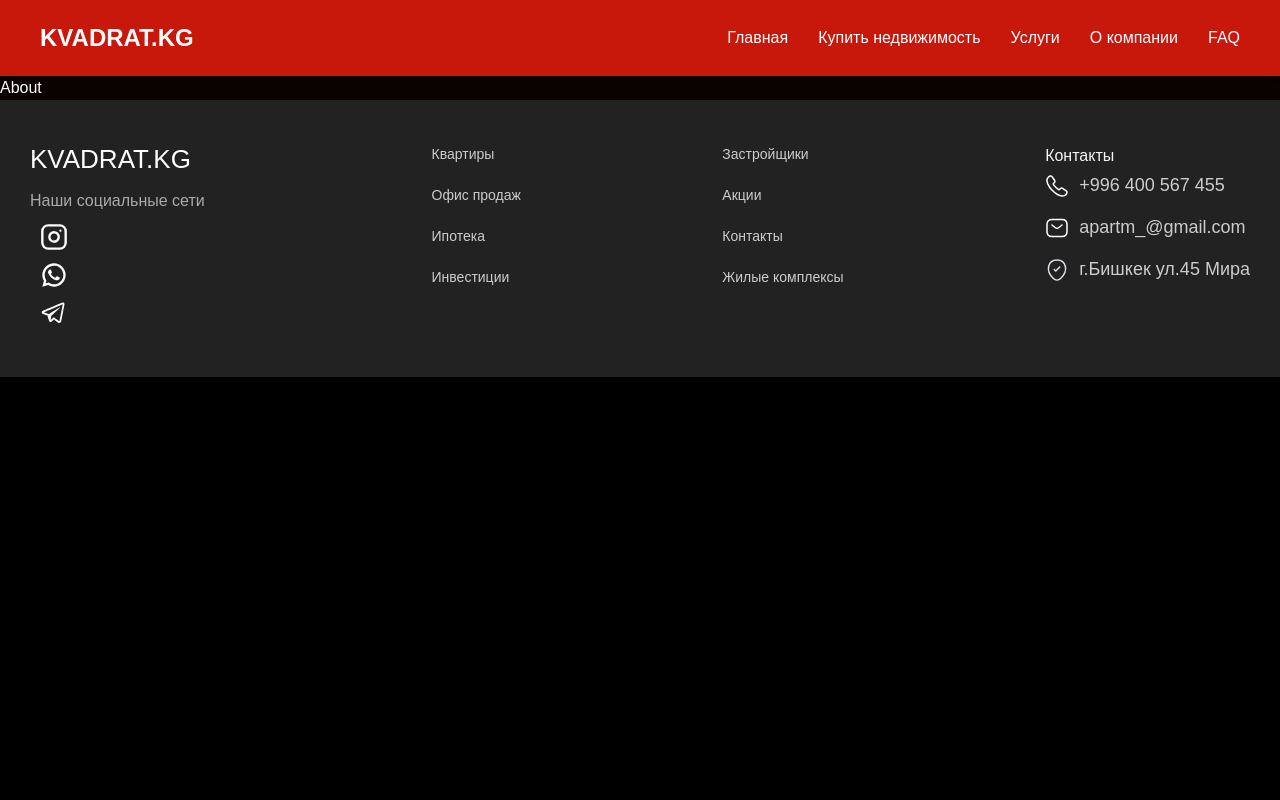
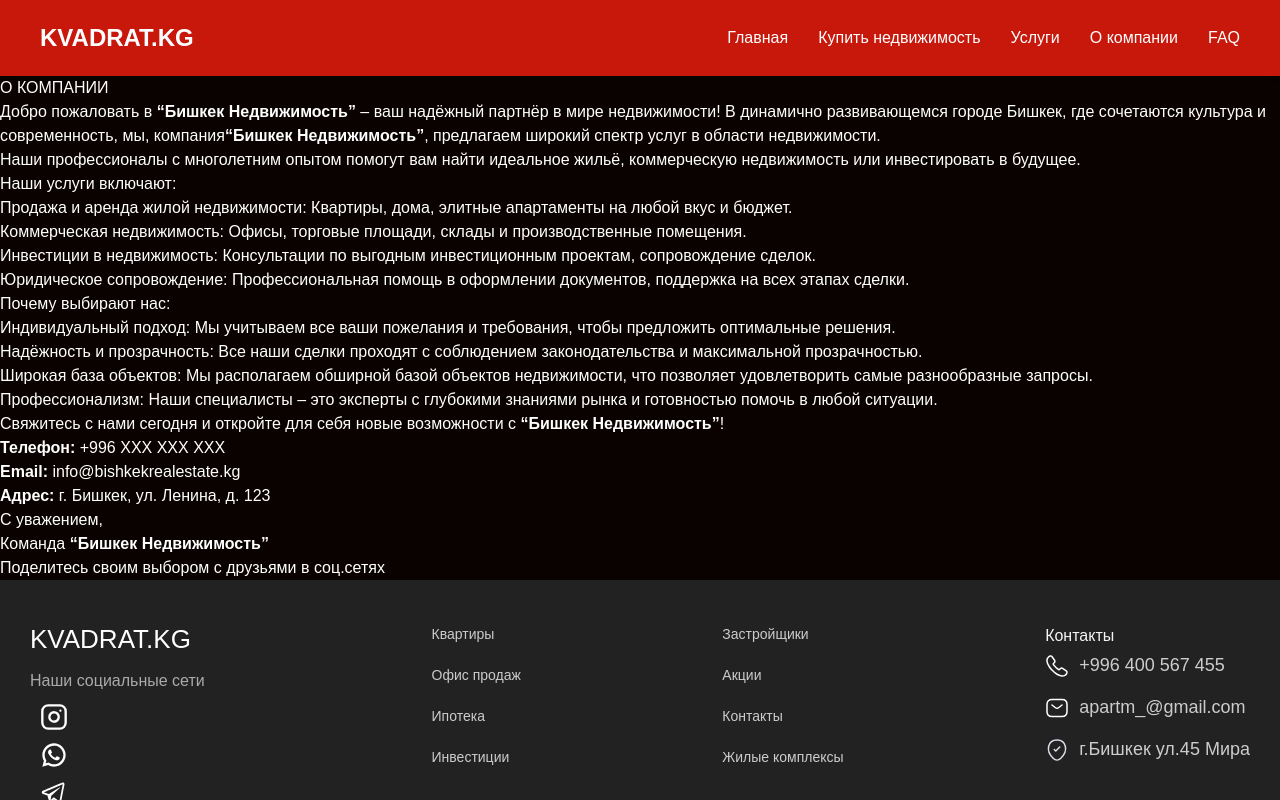
Before and after one commit to medina816/Kvadrat, a React (Vite) app: page /about in a window 1280 px wide. Built offline with nearby package versions, Linux system fonts and the light colour scheme.

Commit message:
I made this page

```diff
--- a/src/pages/About/About.jsx
+++ b/src/pages/About/About.jsx
@@ -1,11 +1,63 @@
-import React from 'react'
-import './about.scss'
+import React from 'react';
+
 function About() {
   return (
-    <div>
-      About
+    <div className="bg-black text-white px-4 py-10 sm:px-6 md:px-12 lg:px-24">
+      <h2 className="flex items-center justify-center text-center text-xl sm:text-2xl md:text-3xl font-semibold mb-6 sm:mb-8">
+        <span className="flex-grow h-px bg-white mr-4 hidden sm:block"></span>
+        О КОМПАНИИ
+        <span className="flex-grow h-px bg-white ml-4 hidden sm:block"></span>
+      </h2>
+
+      <div className="space-y-5 text-sm sm:text-base leading-relaxed">
+        <p>
+          Добро пожаловать в <strong>“Бишкек Недвижимость”</strong> – ваш надёжный партнёр в мире недвижимости!
+          В динамично развивающемся городе Бишкек, где сочетаются культура и современность, мы, компания
+          <strong>“Бишкек Недвижимость”</strong>, предлагаем широкий спектр услуг в области недвижимости.
+        </p>
+        <p>
+          Наши профессионалы с многолетним опытом помогут вам найти идеальное жильё, коммерческую недвижимость или
+          инвестировать в будущее.
+        </p>
+
+        <div>
+          <p className="font-semibold">Наши услуги включают:</p>
+          <ul className="list-disc list-inside ml-4 space-y-1">
+            <li>Продажа и аренда жилой недвижимости: Квартиры, дома, элитные апартаменты на любой вкус и бюджет.</li>
+            <li>Коммерческая недвижимость: Офисы, торговые площади, склады и производственные помещения.</li>
+            <li>Инвестиции в недвижимость: Консультации по выгодным инвестиционным проектам, сопровождение сделок.</li>
+            <li>Юридическое сопровождение: Профессиональная помощь в оформлении документов, поддержка на всех этапах сделки.</li>
+          </ul>
+        </div>
+
+        <div>
+          <p className="font-semibold">Почему выбирают нас:</p>
+          <ul className="list-disc list-inside ml-4 space-y-1">
+            <li>Индивидуальный подход: Мы учитываем все ваши пожелания и требования, чтобы предложить оптимальные решения.</li>
+            <li>Надёжность и прозрачность: Все наши сделки проходят с соблюдением законодательства и максимальной прозрачностью.</li>
+            <li>Широкая база объектов: Мы располагаем обширной базой объектов недвижимости, что позволяет удовлетворить самые разнообразные запросы.</li>
+            <li>Профессионализм: Наши специалисты – это эксперты с глубокими знаниями рынка и готовностью помочь в любой ситуации.</li>
+          </ul>
+        </div>
+
+        <p>
+          Свяжитесь с нами сегодня и откройте для себя новые возможности с <strong>“Бишкек Недвижимость”</strong>!
+        </p>
+
+        <div className="space-y-1">
+          <p><strong>Телефон:</strong> +996 XXX XXX XXX</p>
+          <p><strong>Email:</strong> info@bishkekrealestate.kg</p>
+          <p><strong>Адрес:</strong> г. Бишкек, ул. Ленина, д. 123</p>
+        </div>
+
+        <p>С уважением,<br />Команда <strong>“Бишкек Недвижимость”</strong></p>
+
+        <p className="pt-6 border-b border-gray-400 mt-8 text-sm pb-[30px]">
+          Поделитесь своим выбором с друзьями в соц.сетях
+        </p>
+      </div>
     </div>
-  )
+  );
 }
 
-export default About
+export default About;
```
